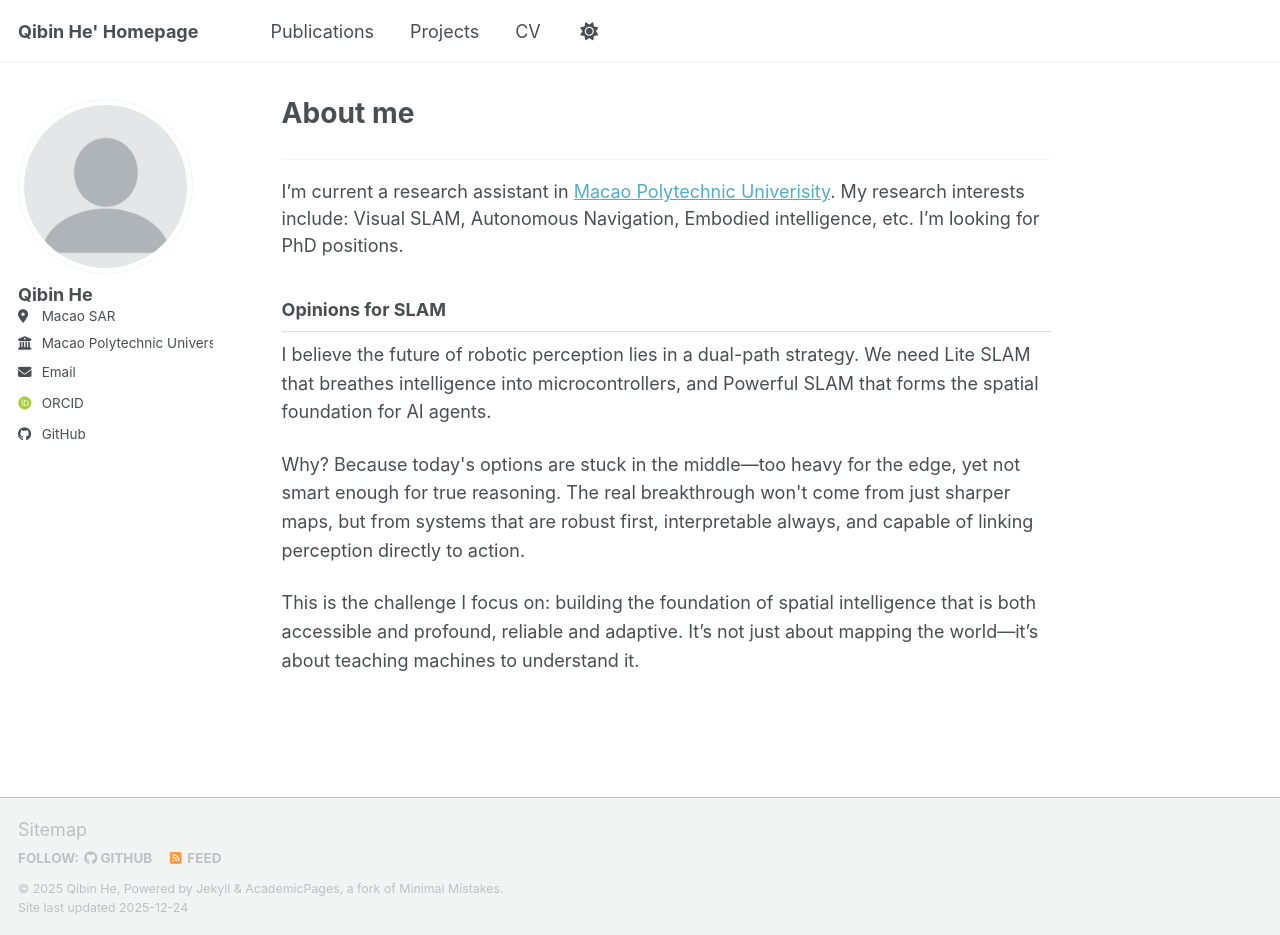
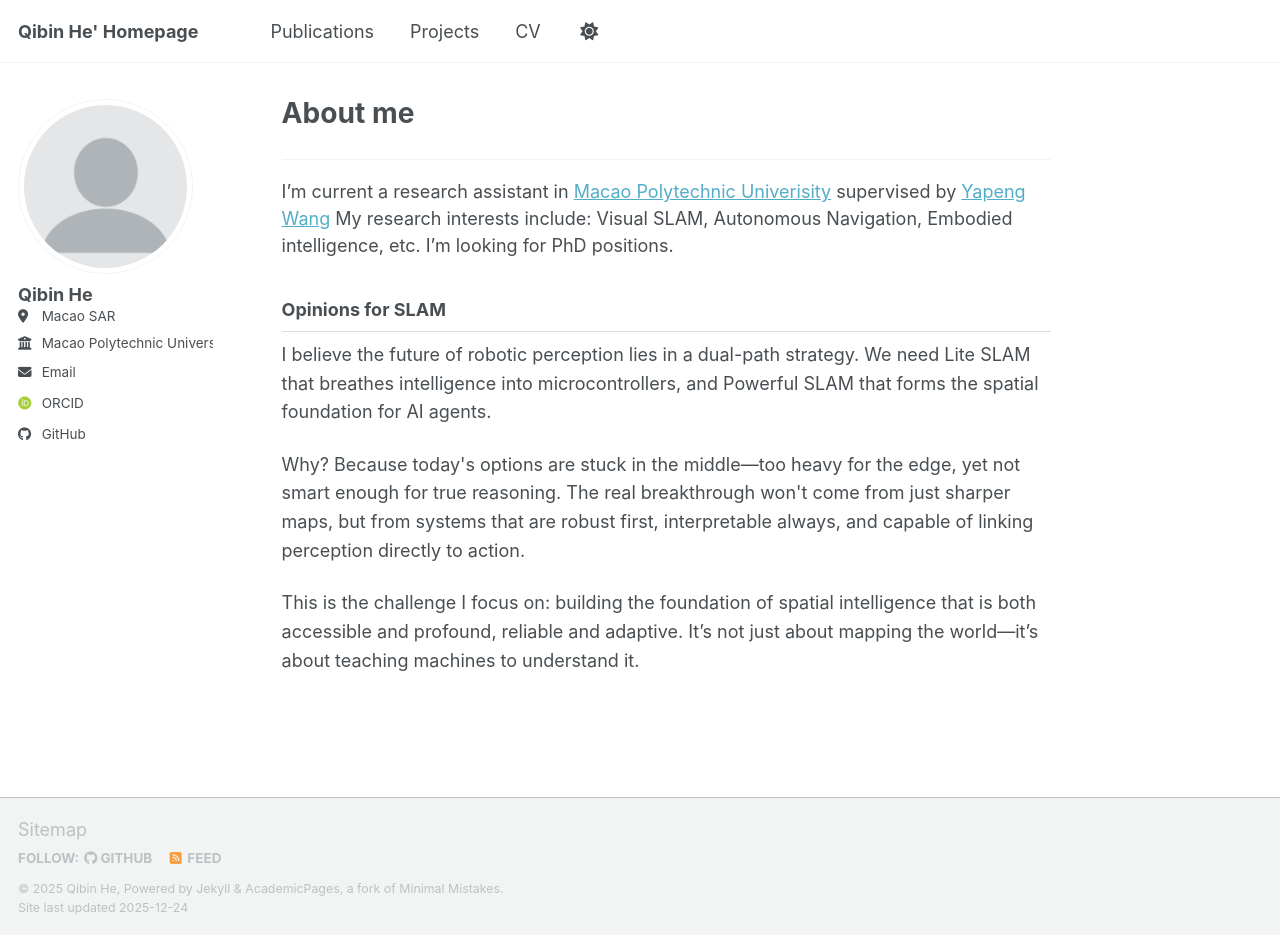
Before and after one commit to MECHA-HE/MECHA-HE.github.io, a Jekyll site: the page built from _pages/about.md, in a window 1280 px wide and 935 px high. Built offline with Jekyll 4.4.1, drawn with Linux system fonts in a browser that asks for light colours; some web fonts are replaced; a script bundle is joined from its source files by our own code; library files that are not in the unit come from our copies.

Commit message:
Update about.md

```diff
--- a/_pages/about.md
+++ b/_pages/about.md
@@ -9,7 +9,7 @@ redirect_from:
 
 ------
 
-I'm current a research assistant in [Macao Polytechnic Univerisity](https://www.mpu.edu.mo/admission/en/index.php?gad_source=1&gad_campaignid=23306815633&gbraid=0AAAAApG2RCOuqUmnVh2vpa5G9mveKtp_e&gclid=CjwKCAiAmKnKBhBrEiwAaqAnZwOc3gkpZ3BBlzqOM-XwUneIvXdTXDRYzIKJN-3oS72k-R8r7v_iWxoCdBkQAvD_BwE). My research interests include: Visual SLAM, Autonomous Navigation, Embodied intelligence, etc. I'm looking for PhD positions.
+I'm current a research assistant in [Macao Polytechnic Univerisity](https://www.mpu.edu.mo/admission/en/index.php?gad_source=1&gad_campaignid=23306815633&gbraid=0AAAAApG2RCOuqUmnVh2vpa5G9mveKtp_e&gclid=CjwKCAiAmKnKBhBrEiwAaqAnZwOc3gkpZ3BBlzqOM-XwUneIvXdTXDRYzIKJN-3oS72k-R8r7v_iWxoCdBkQAvD_BwE) supervised by [Yapeng Wang](https://research.mpu.edu.mo/en/persons/yapeng-wang/) My research interests include: Visual SLAM, Autonomous Navigation, Embodied intelligence, etc. I'm looking for PhD positions.
 
 <div style="margin-top: 40px;">
 
```
